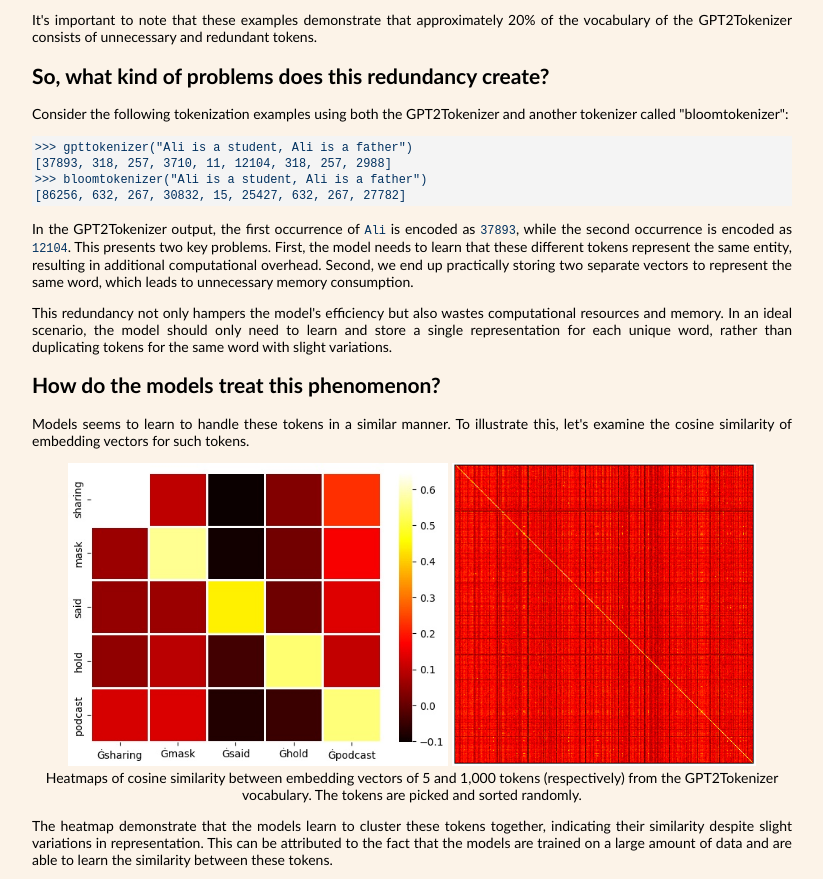
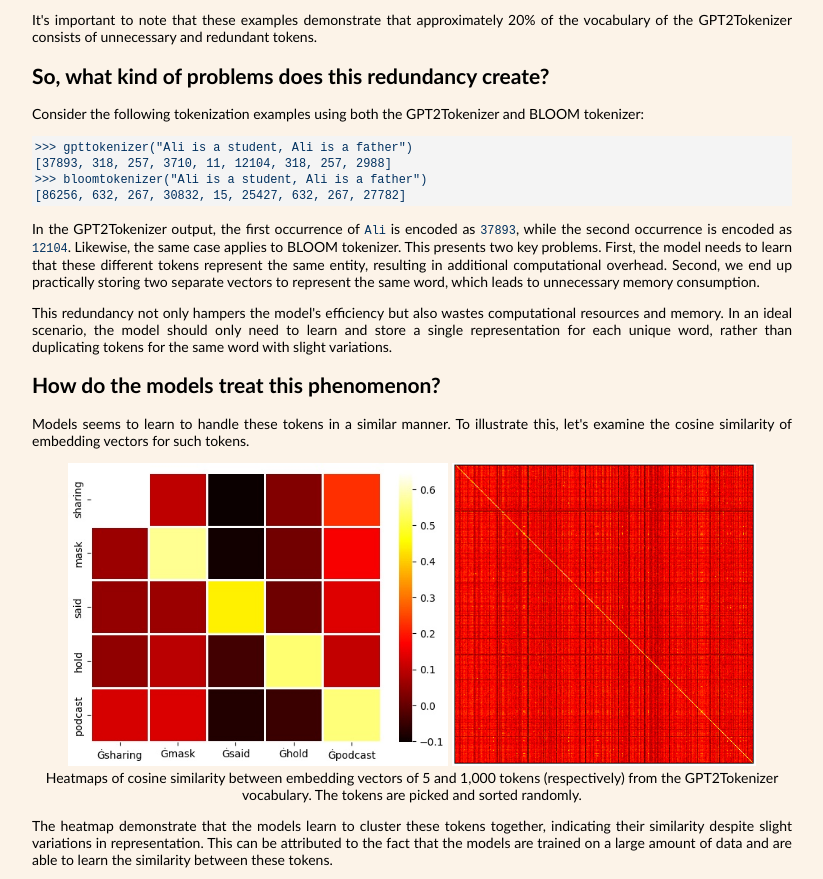
Before and after one commit to alisafaya/alisafaya.github.io, a plain HTML site: page blog/token-redundancy.html in a window 1280 px wide. Shown: the part 1607-2486 px from the top of the page, without its empty margins (228-1051 px from the left). Drawn offline with Linux system fonts and the light colour scheme.

Commit message:
Update token-redundancy.html

```diff
--- a/blog/token-redundancy.html
+++ b/blog/token-redundancy.html
@@ -143,7 +143,7 @@ podcast, Ġpodcast</code></pre>
                                         tokens.</p>
                                     <h2>So, what kind of problems does this redundancy create?</h2>
                                     <p>Consider the following tokenization examples using both the GPT2Tokenizer and
-                                        another tokenizer called &quot;bloomtokenizer&quot;:</p>
+                                        BLOOM tokenizer:</p>
                                     <pre>
 <code class="lang-python">&gt;&gt;&gt; gpttokenizer(<span class="hljs-string">"Ali is a student, Ali is a father"</span>)
 [<span class="hljs-number">37893</span>, <span class="hljs-number">318</span>, <span class="hljs-number">257</span>, <span class="hljs-number">3710</span>, <span class="hljs-number">11</span>, <span class="hljs-number">12104</span>, <span class="hljs-number">318</span>, <span class="hljs-number">257</span>, <span class="hljs-number">2988</span>]
@@ -151,7 +151,8 @@ podcast, Ġpodcast</code></pre>
 [<span class="hljs-number">86256</span>, <span class="hljs-number">632</span>, <span class="hljs-number">267</span>, <span class="hljs-number">30832</span>, <span class="hljs-number">15</span>, <span class="hljs-number">25427</span>, <span class="hljs-number">632</span>, <span class="hljs-number">267</span>, <span class="hljs-number">27782</span>]</code></pre>
                                     <p>In the GPT2Tokenizer output, the first occurrence of <code>Ali</code> is encoded
                                         as <code>37893</code>, while the second occurrence is encoded as
-                                        <code>12104</code>. This presents two key problems. First, the model needs to
+                                        <code>12104</code>. Likewise, the same case applies to BLOOM tokenizer.
+                                        This presents two key problems. First, the model needs to
                                         learn that these different tokens represent the same entity, resulting in
                                         additional computational overhead. Second, we end up practically storing two
                                         separate vectors to represent the same word, which leads to unnecessary memory
```
